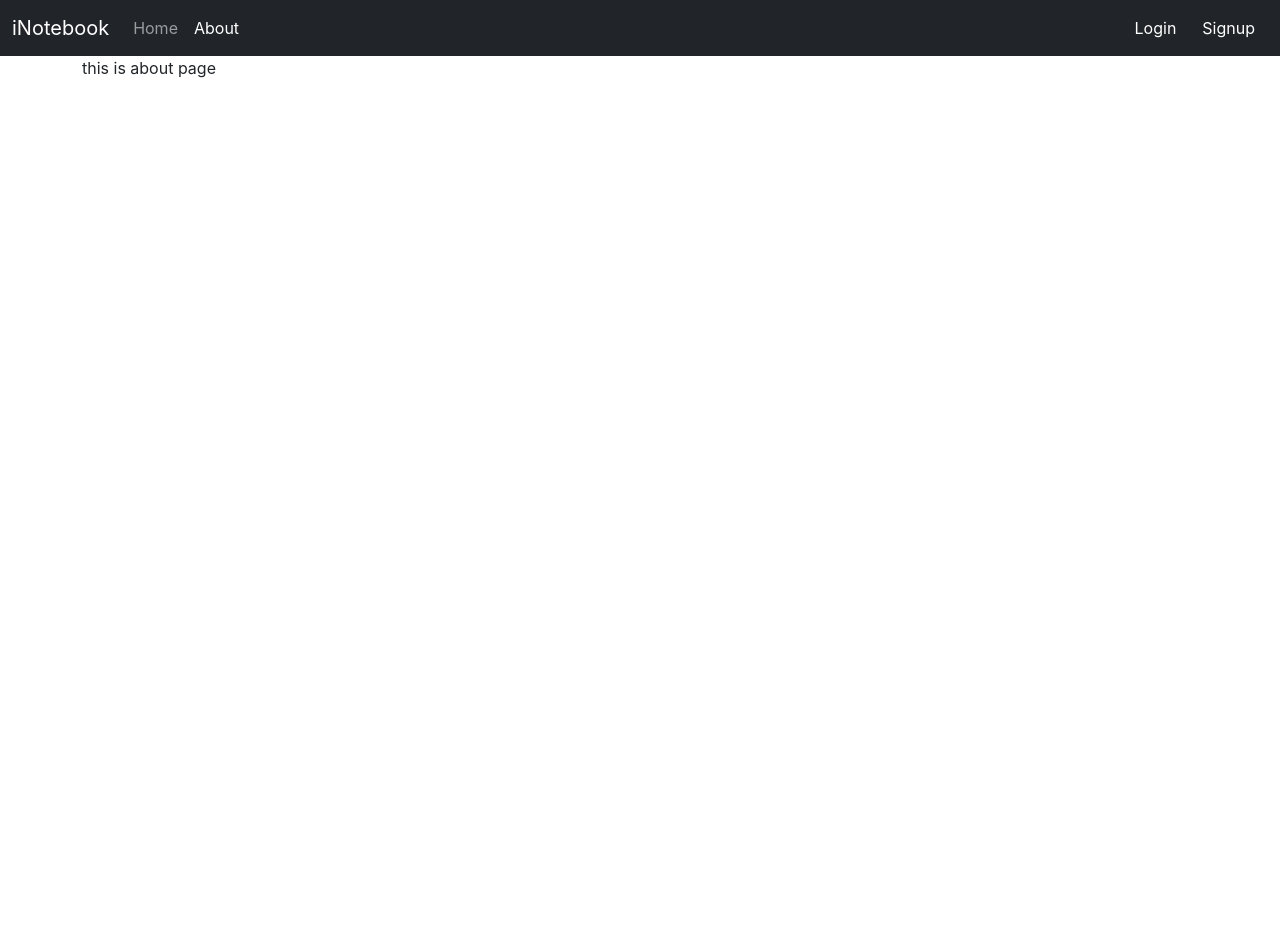
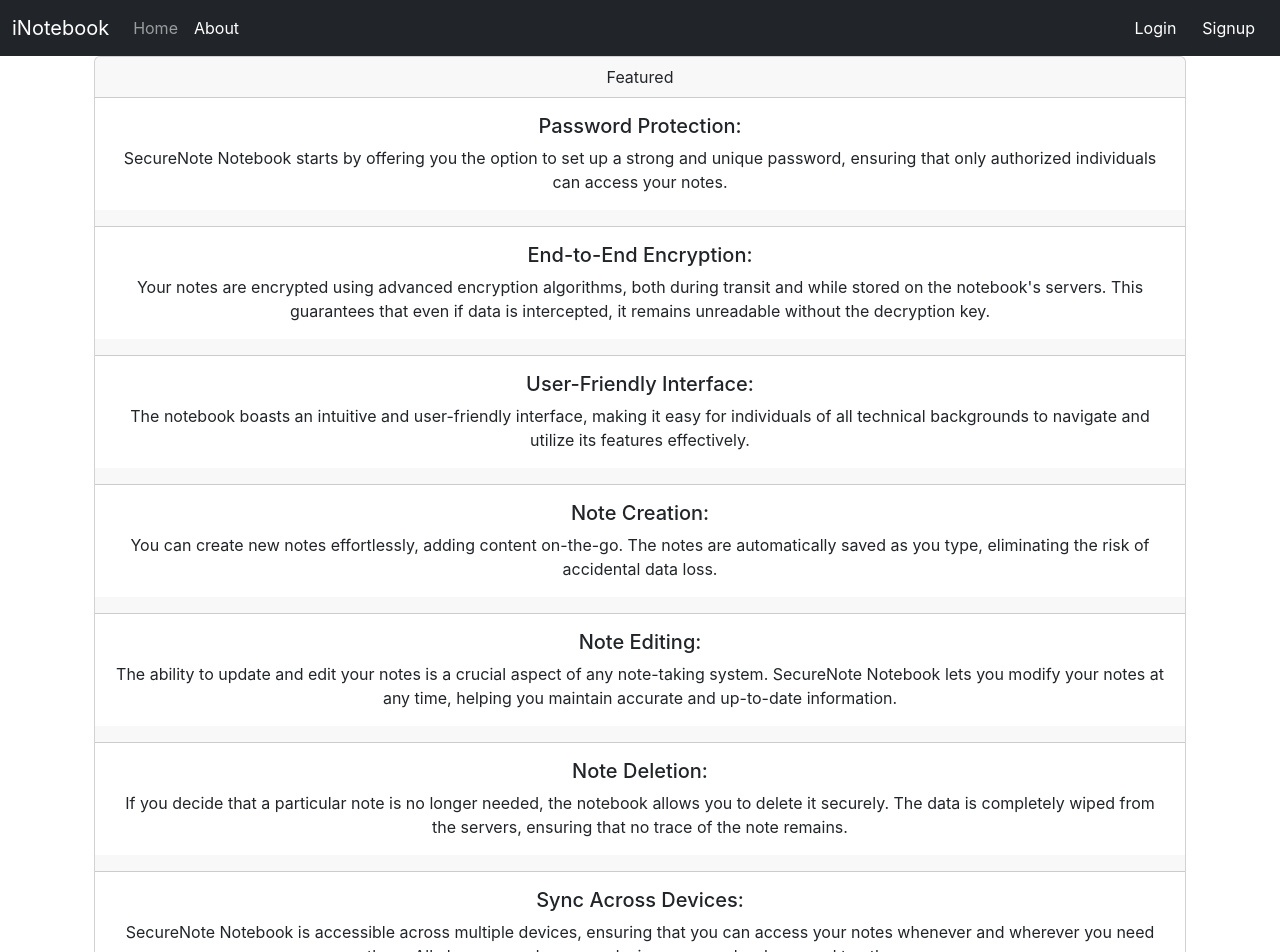
Before and after one commit to shobhitrastogi/inotebook-frontend, a React (Create React App) app: page /about in a window 1280 px wide. Shown: the top 952 px of the page. Before the commit the page ends 800 px from the top, so only its background shows below. Built offline with nearby package versions, Linux system fonts and the light colour scheme.

Commit message:
Change in About ,Login,Signup -> Components

```diff
--- a/src/components/About.js
+++ b/src/components/About.js
@@ -1,9 +1,75 @@
 import React from 'react'
 const About = () => {
   return (
-    <div>
-      this is about page
+    <>
+    <div className="container">
+    <div class="card text-center">
+  <div class="card-header">
+    Featured
+  </div>
+  <div class="card-body">
+    <h5 class="card-title">Password Protection:</h5>
+    <p class="card-text">SecureNote Notebook starts by offering you the option to set up a strong and unique password, ensuring that only authorized individuals can access your notes.</p>
+  </div>
+  <div class="card-header">
+
+  </div>
+  <div class="card-body">
+    <h5 class="card-title">End-to-End Encryption: </h5>
+    <p class="card-text">Your notes are encrypted using advanced encryption algorithms, both during transit and while stored on the notebook's servers. This guarantees that even if data is intercepted, it remains unreadable without the decryption key.</p>
+  </div>
+
+  <div class="card-header">
+
+  </div>
+  <div class="card-body">
+    <h5 class="card-title">User-Friendly Interface:</h5>
+    <p class="card-text">The notebook boasts an intuitive and user-friendly interface, making it easy for individuals of all technical backgrounds to navigate and utilize its features effectively.</p>
+  </div>
+
+  <div class="card-header">
+
+  </div>
+  <div class="card-body">
+    <h5 class="card-title">Note Creation:</h5>
+    <p class="card-text">You can create new notes effortlessly, adding content on-the-go. The notes are automatically saved as you type, eliminating the risk of accidental data loss.</p>
+  </div>
+
+  <div class="card-header">
+
+  </div>
+  <div class="card-body">
+    <h5 class="card-title">Note Editing:</h5>
+    <p class="card-text">The ability to update and edit your notes is a crucial aspect of any note-taking system. SecureNote Notebook lets you modify your notes at any time, helping you maintain accurate and up-to-date information.</p>
+  </div>
+
+  <div class="card-header">
+
+  </div>
+  <div class="card-body">
+    <h5 class="card-title">Note Deletion:</h5>
+    <p class="card-text"> If you decide that a particular note is no longer needed, the notebook allows you to delete it securely. The data is completely wiped from the servers, ensuring that no trace of the note remains.</p>
+  </div>
+
+  <div class="card-header">
+
+  </div>
+  <div class="card-body">
+    <h5 class="card-title">Sync Across Devices:</h5>
+    <p class="card-text"> SecureNote Notebook is accessible across multiple devices, ensuring that you can access your notes whenever and wherever you need them. All changes made on one device are seamlessly synced to others.</p>
+  </div>
+
+  <div class="card-header">
+
+  </div>
+  <div class="card-body">
+    <h5 class="card-title">Backup and Restore:</h5>
+    <p class="card-text">Regular backups of your encrypted notes are performed to prevent any data loss. In the event of accidental deletion or device loss, you can easily restore your notes using the backup.</p>
+  </div>
+
+</div>
     </div>
+    </>
   )
 }
 
--- a/src/components/Login.js
+++ b/src/components/Login.js
@@ -44,7 +44,7 @@ const Login = () => {
     <input type="password" className="form-control"name='password' minLength={5} required onChange={onChange} value={credentials.password} id="password"/>
   </div>
 
-  <button type="submit" className="btn btn-primary" >Submit</button>
+  <button type="submit" className="btn btn-dark" >Submit</button>
 </form>
   </>
   )
--- a/src/components/Signup.js
+++ b/src/components/Signup.js
@@ -55,7 +55,7 @@ const Signup = () => {
     <input type="cpassword"className="form-control" name='cpassword' onChange={onChange} id="cpassword"/>
   </div>
 
-  <button type="submit"className="btn btn-primary">Submit</button>
+  <button type="submit"className="btn btn-dark">Submit</button>
 </form>
   </>
   )
```
